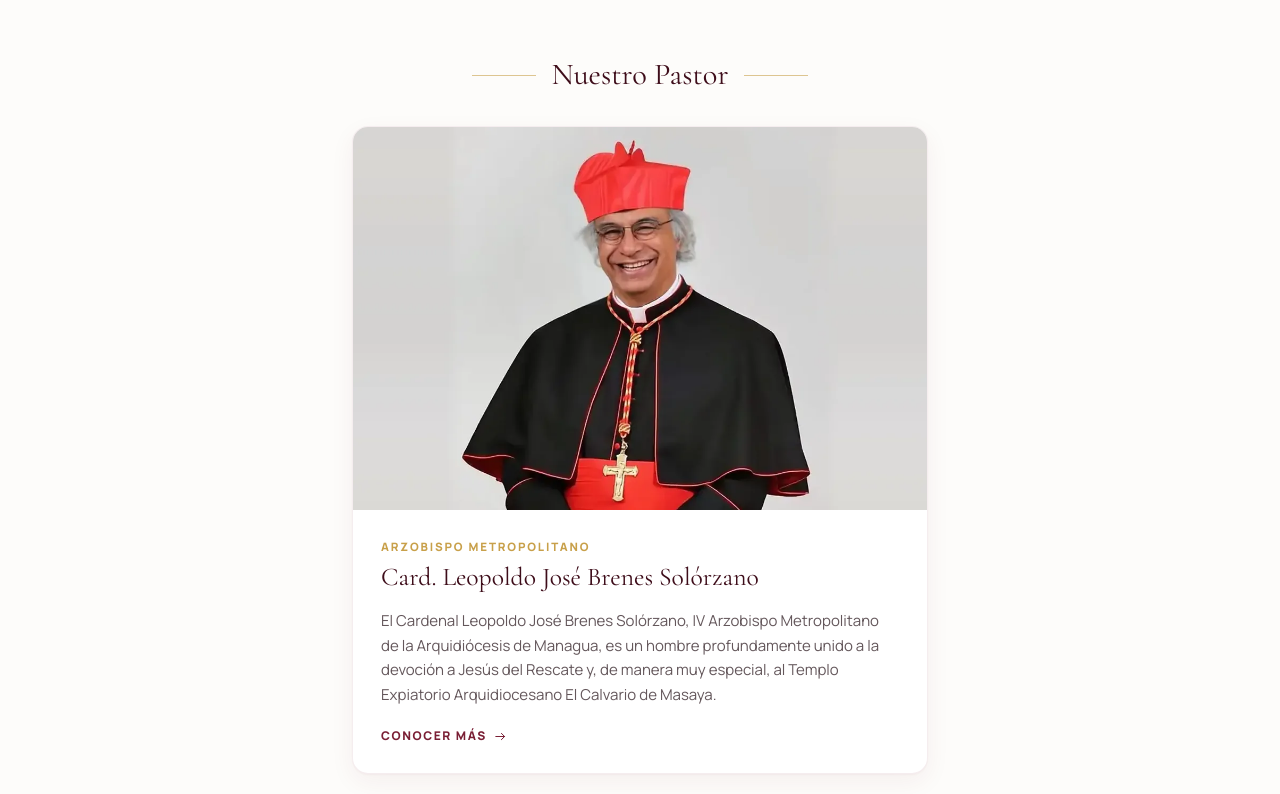
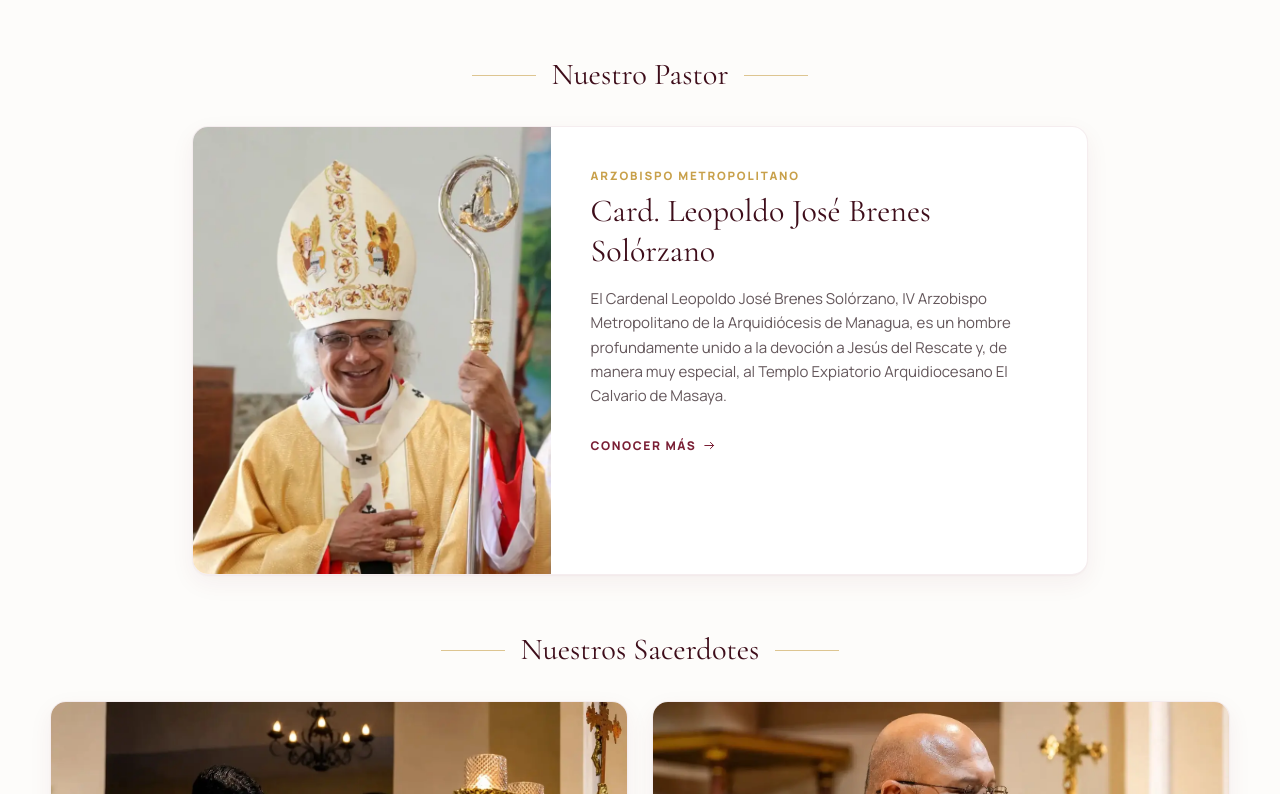
Before and after one commit to meleazar21/website-templo-expiatorio-calvario, a React (Vite) app: page / in a window 1280 px wide. Shown: the part 3126-3920 px from the top of the page. Built offline with nearby package versions, Linux system fonts and the light colour scheme.

Commit message:
adding new photo

```diff
--- a/content/sacerdotes/card-leopoldo-josé-brenes-solórzano.json
+++ b/content/sacerdotes/card-leopoldo-josé-brenes-solórzano.json
@@ -3,6 +3,6 @@
   "nombre": "Card. Leopoldo José Brenes Solórzano",
   "cargo": "Arzobispo Metropolitano",
   "seccion": "pastor",
-  "foto": "/fotos/cardenal.webp",
+  "foto": "/fotos/mons-leopoldo-brenes-profile.webp",
   "biografia": "El Cardenal Leopoldo José Brenes Solórzano, IV Arzobispo Metropolitano de la Arquidiócesis de Managua, es un hombre profundamente unido a la devoción a Jesús del Rescate y, de manera muy especial, al Templo Expiatorio Arquidiocesano El Calvario de Masaya.\n\nSu amor y devoción por Jesús Nazareno tienen raíces muy profundas en su historia familiar. Desde su niñez, vivió de cerca esta devoción de la mano de su madre, quien era una gran devota de Jesús Nazareno y participaba con fervor en los tradicionales viernes de Cuaresma en El Calvario de Masaya.\n\nEn este templo, desde pequeño, aprendió a vivir la Semana Santa con fe y recogimiento. Aquellos recuerdos de infancia permanecen en su corazón y explican el profundo cariño que conserva por Masaya, por El Calvario y por la imagen de Jesús Nazareno.\n\nDe igual manera, su corazón de pastor lo lleva a acompañar con especial cercanía los aniversarios de la Consagración y Dedicación del Templo Expiatorio Arquidiocesano El Calvario de Masaya, compartiendo con la comunidad estos momentos de fe, gratitud y alegría. Su presencia entre los fieles fortalece los lazos de fraternidad y hace recordar que el pueblo de masaya siempre camina unido a la iglesia.\n\nPor eso, para Masaya y para quienes compartimos esta devoción, el Cardenal Leopoldo José Brenes no es solamente nuestro Arzobispo: es nuestro padre, nuestro pastor, nuestro amigo y nuestro hermano mayor en la fe, unido a nosotros por una misma devoción."
 }
--- a/src/components/Priests.tsx
+++ b/src/components/Priests.tsx
@@ -28,8 +28,8 @@ export function Priests() {
       {pastors.length > 0 && (
         <>
           <GroupHeading>Nuestro Pastor</GroupHeading>
-          <div className="mx-auto mt-8 grid max-w-xl gap-6">
-            {pastors.map((p, i) => <PriestCard key={p.nombre} p={p} delay={i * 110} onOpen={setProfile} />)}
+          <div className="mx-auto mt-8 grid max-w-4xl gap-6">
+            {pastors.map((p, i) => <PriestCard key={p.nombre} p={p} delay={i * 110} onOpen={setProfile} featured />)}
           </div>
         </>
       )}
@@ -62,31 +62,39 @@ function GroupHeading({ children }: { children: string | null }) {
   );
 }
 
-function PriestCard({ p, delay, onOpen }: { p: Priest; delay: number; onOpen: (p: Priest) => void }) {
+/**
+ * `featured` is the pastor's card: alone and wider, with a vertical (portrait) photo
+ * beside the text from the tablet up, so he's seen whole, mitre included. The priests'
+ * photos are landscape (at the altar or ambo), so theirs go across the top at 3:2.
+ */
+function PriestCard({ p, delay, onOpen, featured = false }: {
+  p: Priest; delay: number; onOpen: (p: Priest) => void; featured?: boolean;
+}) {
+  const photo = featured
+    ? "aspect-[4/5] w-full object-cover object-top sm:w-[40%] sm:shrink-0"
+    : "aspect-[3/2] w-full object-cover object-[center_30%]";
   return (
     <Reveal delay={delay} className="h-full">
       <button
         type="button"
         onClick={() => onOpen(p)}
-        className="group flex h-full w-full flex-col overflow-hidden rounded-2xl border border-wine/[0.08] bg-white text-left shadow-card transition-all hover:-translate-y-1 hover:shadow-lift"
+        className={`group flex h-full w-full flex-col overflow-hidden rounded-2xl border border-wine/[0.08] bg-white text-left shadow-card transition-all hover:-translate-y-1 hover:shadow-lift ${featured ? "sm:flex-row" : ""}`}
       >
-        {/* The photos are landscape (the priest at the altar or ambo), so they go
-            across the top at their own 3:2 rather than squeezed into a side column,
-            which cut the priest off at the edge. */}
         {p.foto ? (
-          <img src={p.foto} alt={p.nombre} loading="lazy" decoding="async"
-            className="aspect-[3/2] w-full object-cover object-[center_30%] transition-transform duration-500 group-hover:scale-[1.02]" />
+          <img src={p.foto} alt={p.nombre} loading="lazy" decoding="async" className={photo} />
         ) : (
-          <PhotoPlaceholder label={p.nombre} className="aspect-[3/2] w-full" />
+          <PhotoPlaceholder label={p.nombre} className={photo} />
         )}
 
-        <div className="flex flex-1 flex-col p-7">
+        <div className={`flex flex-1 flex-col p-7 ${featured ? "sm:justify-center sm:p-10" : ""}`}>
           <p className="text-[0.72rem] font-extrabold uppercase tracking-[0.16em] text-gold">{p.cargo}</p>
-          <h4 className="mt-1.5 font-serif text-[1.6rem] leading-tight text-wine-deep">{p.nombre}</h4>
-          <p className="mt-4 line-clamp-5 text-[0.94rem] leading-relaxed text-ink-soft">
+          <h4 className={`mt-1.5 font-serif leading-tight text-wine-deep ${featured ? "text-[1.6rem] sm:text-[2rem]" : "text-[1.6rem]"}`}>{p.nombre}</h4>
+          <p className={`mt-4 text-[0.94rem] leading-relaxed text-ink-soft ${featured ? "line-clamp-6 sm:line-clamp-[8]" : "line-clamp-5"}`}>
             {paragraphs(p.biografia)[0]}
           </p>
-          <span className="mt-auto inline-flex items-center gap-1.5 pt-5 text-[0.75rem] font-extrabold uppercase tracking-[0.13em] text-wine transition-colors group-hover:text-gold">
+          {/* Pinned to the bottom of the card, except in the pastor's, where the text is
+              centered beside the photo and the link follows it. */}
+          <span className={`${featured ? "mt-auto sm:mt-2" : "mt-auto"} inline-flex items-center gap-1.5 pt-5 text-[0.75rem] font-extrabold uppercase tracking-[0.13em] text-wine transition-colors group-hover:text-gold`}>
             Conocer más <Icon name="arrow" size={15} />
           </span>
         </div>
@@ -98,6 +106,7 @@ function PriestCard({ p, delay, onOpen }: { p: Priest; delay: number; onOpen: (p
 /** A priest's full profile: the photo large and the whole bio. */
 function PriestProfile({ p, onClose }: { p: Priest; onClose: () => void }) {
   const [enlarged, setEnlarged] = useState(false);
+  const [portrait, setPortrait] = useState(false);
   useModalLayer(onClose);
 
   return (
@@ -124,9 +133,17 @@ function PriestProfile({ p, onClose }: { p: Priest; onClose: () => void }) {
             {p.foto ? (
               <button
                 type="button" onClick={() => setEnlarged(true)} aria-label={`Ver la foto de ${p.nombre} en grande`}
-                className="block w-full cursor-zoom-in"
+                className={`block w-full cursor-zoom-in ${portrait ? "bg-ivory-deep" : ""}`}
               >
-                <img src={p.foto} alt={p.nombre} className="aspect-[16/9] w-full object-cover object-[center_15%]" />
+                {/* A vertical photo (the pastor's) in the 16:9 strip lost the mitre, so it's
+                    shown whole instead, centered on the card's ivory. */}
+                <img
+                  src={p.foto} alt={p.nombre}
+                  onLoad={(e) => setPortrait(e.currentTarget.naturalHeight > e.currentTarget.naturalWidth)}
+                  className={portrait
+                    ? "mx-auto max-h-[60vh] w-auto object-contain"
+                    : "aspect-[16/9] w-full object-cover object-[center_15%]"}
+                />
               </button>
             ) : (
               <PhotoPlaceholder label={p.nombre} className="aspect-[16/9] w-full" />
```
Also changed, not shown: public/fotos/mons-leopoldo-brenes-profile.webp (added), public/fotos/pastoral-salud-logo.webp.
